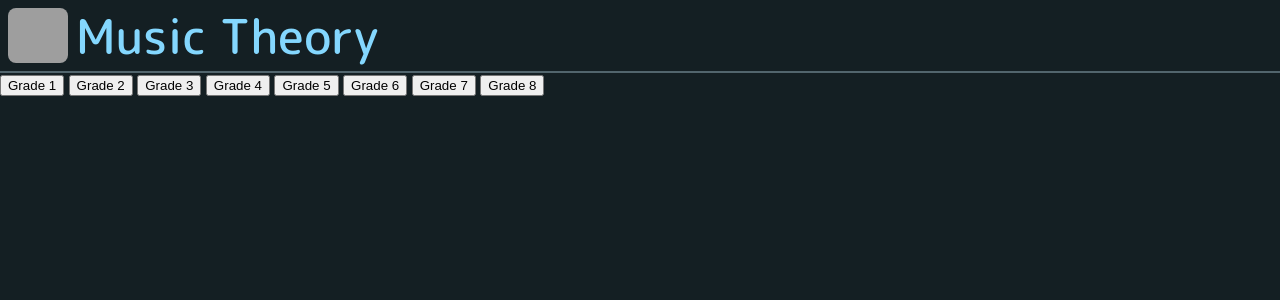
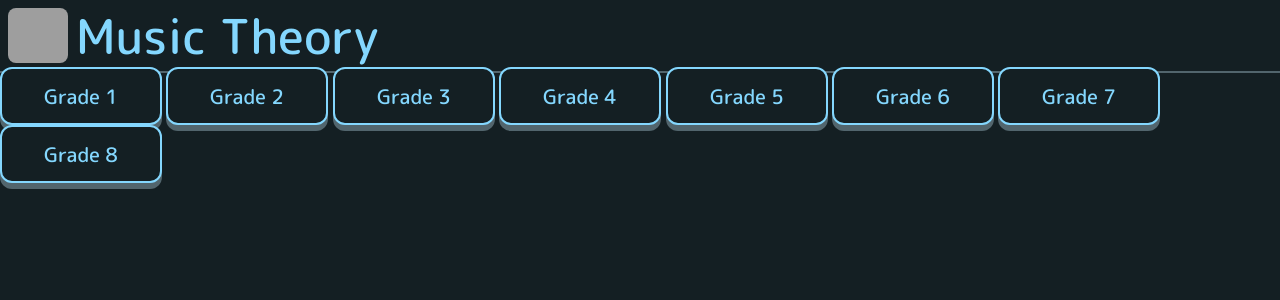
Before and after one commit to AN1001/learnMusic, a PHP site: page /main.html in a window 1280 px wide. Shown: the top 300 px of the page. Run offline with PHP 8.4, Linux system fonts and the light colour scheme; grey boxes are pictures that could not be loaded.

Commit message:
Update main-styles.css

```diff
--- a/main-styles.css
+++ b/main-styles.css
@@ -35,3 +35,37 @@ html, body{
 #title{
 	font-size: 3em;
 }
+
+.gradeBtn {
+	background: var(--murky-blue);
+	border-radius: 12px;
+	border: none;
+	padding: 0;
+	cursor: pointer;
+	outline-offset: 2px;
+}
+.front {
+	display: block;
+	padding: 12px 42px;
+	border-radius: 12px;
+	border: 2px solid var(--soft-blue);
+	font-size: 1.25rem;
+	font-family: 'M PLUS Rounded 1c', sans-serif;
+	background: var(--soft-black);
+	color: var(--soft-blue);
+	transform: translateY(-6px);
+}
+
+.front {
+	will-change: transform;
+	transition: transform 250ms;
+}
+
+.gradeBtn:hover .front {
+	transform: translateY(-8px);
+}
+
+
+.gradeBtn:active .front {
+transform: translateY(-2px);
+}
```
